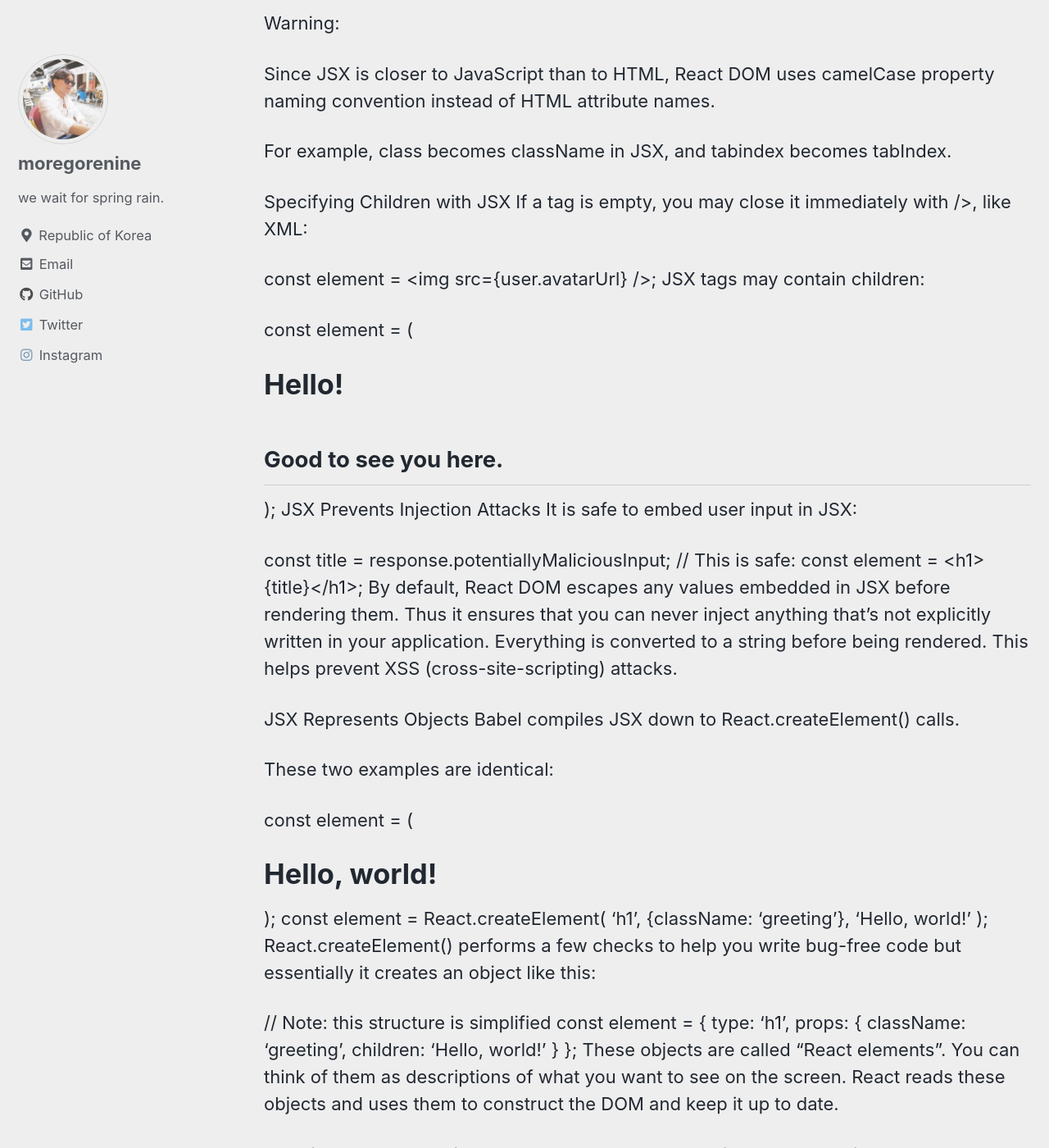
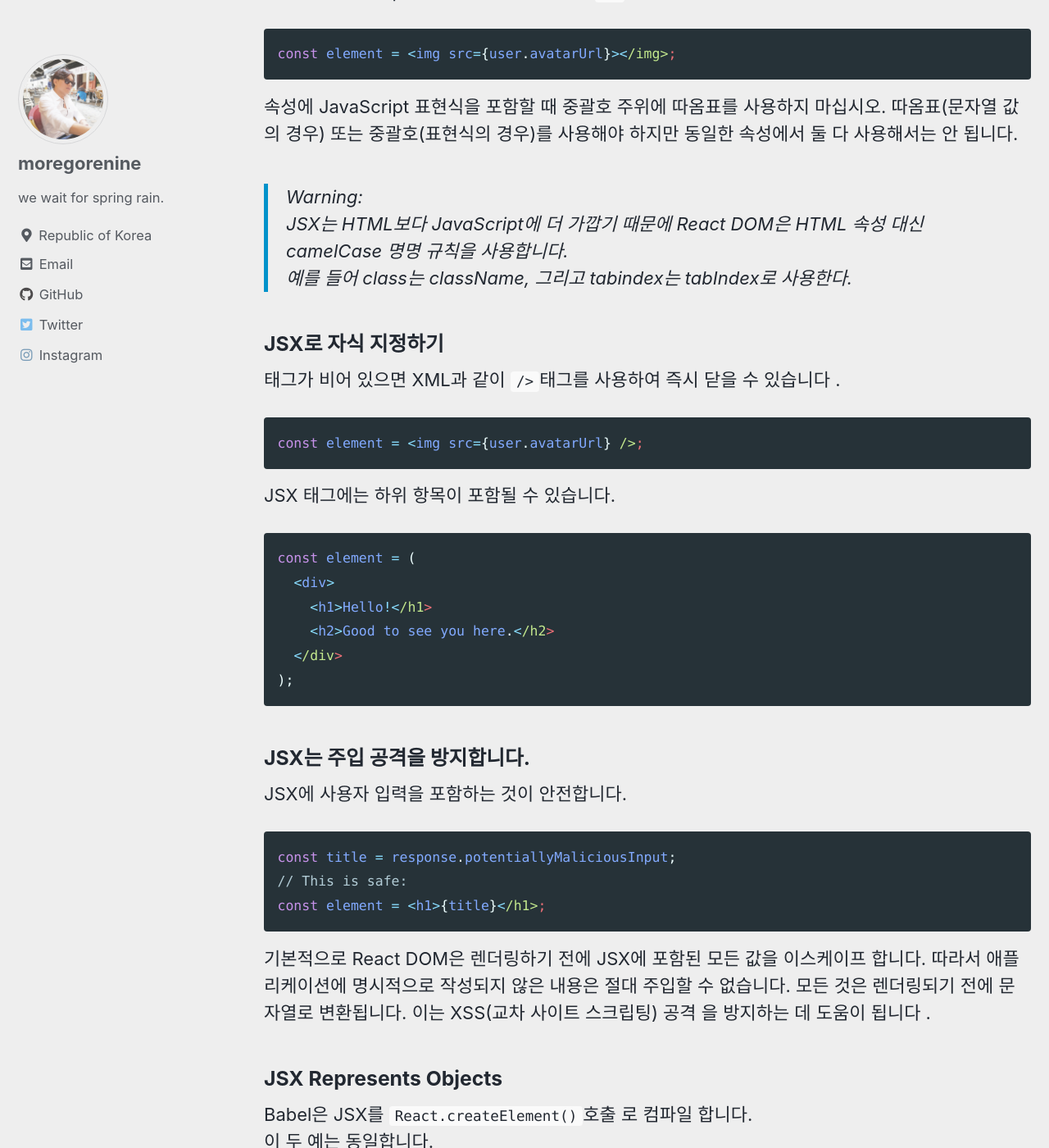
Before and after one commit to moregorenine/moregorenine.github.io, a Jekyll site: the page built from _posts/react/2021-7-17-react-docs.md, in a window 1280 px wide and 1400 px high, scrolled down 3424 px. Shown: the whole window at 82% size. Built offline with Jekyll 4.4.1, drawn with Linux system fonts in a browser that asks for light colours; cached includes are drawn as plain includes; comment, search, counter and statistics services are not loaded; some of the changed text lies outside the part shown.

Commit message:
update _posts/react/2021-7-17-react-docs.md

````diff
--- a/_posts/react/2021-7-17-react-docs.md
+++ b/_posts/react/2021-7-17-react-docs.md
@@ -86,57 +86,68 @@ function getGreeting(user) {
 ```
 
 ### JSX 속성 지정
-You may use quotes to specify string literals as attributes:
+따옴표를 사용하여 문자열을 속성으로 지정할 수 있습니다
+```js
+const element = <div tabIndex="0"></div>;
+```
+속성에 JavaScript 표현식을 포함하기 위해 `{}`를 사용할 수도 있습니다:
+```js
+const element = <img src={user.avatarUrl}></img>;
+```
+속성에 JavaScript 표현식을 포함할 때 중괄호 주위에 따옴표를 사용하지 마십시오. 따옴표(문자열 값의 경우) 또는 중괄호(표현식의 경우)를 사용해야 하지만 동일한 속성에서 둘 다 사용해서는 안 됩니다.
 
-const element = <div tabIndex="0"></div>;
-You may also use curly braces to embed a JavaScript expression in an attribute:
+>Warning:
+JSX는 HTML보다 JavaScript에 더 가깝기 때문에
+React DOM은 HTML 속성 대신 camelCase 명명 규칙을 사용합니다.
+예를 들어 class는 className, 그리고 tabindex는 tabIndex로 사용한다.
 
-const element = <img src={user.avatarUrl}></img>;
-Don’t put quotes around curly braces when embedding a JavaScript expression in an attribute. You should either use quotes (for string values) or curly braces (for expressions), but not both in the same attribute.
-
-Warning:
-
-Since JSX is closer to JavaScript than to HTML, React DOM uses camelCase property naming convention instead of HTML attribute names.
-
-For example, class becomes className in JSX, and tabindex becomes tabIndex.
-
-Specifying Children with JSX
-If a tag is empty, you may close it immediately with />, like XML:
-
+### JSX로 자식 지정하기
+태그가 비어 있으면 XML과 같이 `/>`태그를 사용하여 즉시 닫을 수 있습니다 .
+```js
 const element = <img src={user.avatarUrl} />;
-JSX tags may contain children:
-
+```
+JSX 태그에는 하위 항목이 포함될 수 있습니다.
+```js
 const element = (
   <div>
     <h1>Hello!</h1>
     <h2>Good to see you here.</h2>
   </div>
 );
-JSX Prevents Injection Attacks
-It is safe to embed user input in JSX:
+```
 
+### JSX는 주입 공격을 방지합니다.
+JSX에 사용자 입력을 포함하는 것이 안전합니다.
+```js
 const title = response.potentiallyMaliciousInput;
 // This is safe:
 const element = <h1>{title}</h1>;
-By default, React DOM escapes any values embedded in JSX before rendering them. Thus it ensures that you can never inject anything that’s not explicitly written in your application. Everything is converted to a string before being rendered. This helps prevent XSS (cross-site-scripting) attacks.
+```
+기본적으로 React DOM은 렌더링하기 전에 JSX에 포함된 모든 값을 이스케이프 합니다.
+따라서 애플리케이션에 명시적으로 작성되지 않은 내용은 절대 주입할 수 없습니다.
+모든 것은 렌더링되기 전에 문자열로 변환됩니다.
+이는 XSS(교차 사이트 스크립팅) 공격 을 방지하는 데 도움이 됩니다 .
 
-JSX Represents Objects
-Babel compiles JSX down to React.createElement() calls.
-
-These two examples are identical:
-
+### JSX Represents Objects
+Babel은 JSX를 `React.createElement()`호출 로 컴파일 합니다.
+이 두 예는 동일합니다.
+```js
 const element = (
   <h1 className="greeting">
     Hello, world!
   </h1>
 );
+```
+```js
 const element = React.createElement(
   'h1',
   {className: 'greeting'},
   'Hello, world!'
 );
-React.createElement() performs a few checks to help you write bug-free code but essentially it creates an object like this:
-
+```
+React.createElement() performs a few checks to help you write bug-free code
+but essentially it creates an object like this:
+`React.createElement()` 버그 없는 코드를 작성하는 데 도움이 되는 몇 가지 검사를 수행하지만 기본적으로 다음과 같은 객체를 생성합니다.
 // Note: this structure is simplified
 const element = {
   type: 'h1',
````
